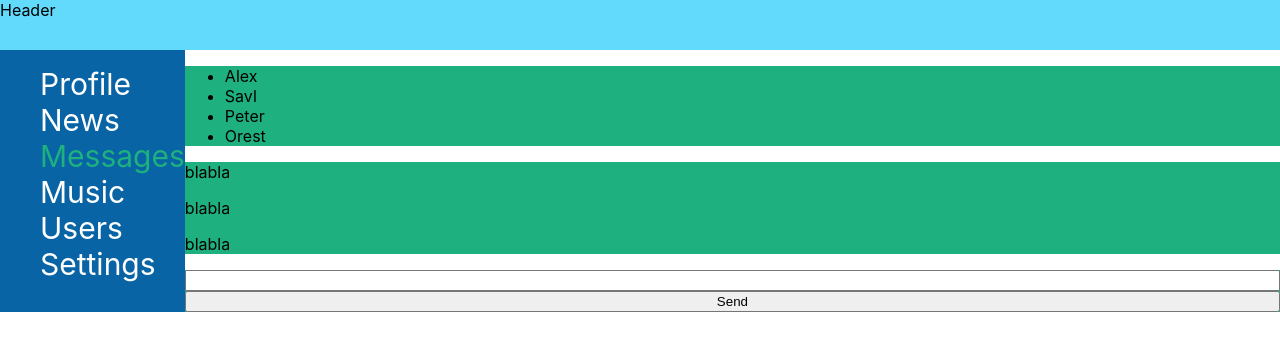
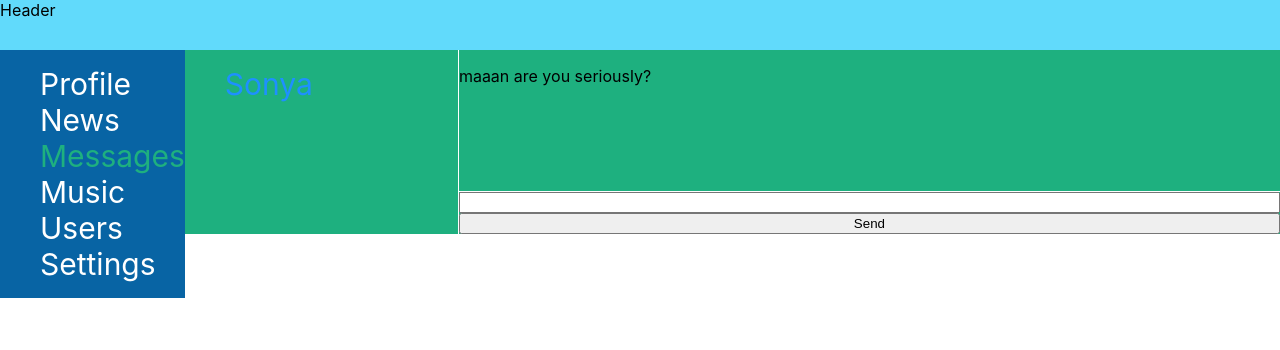
Before and after one commit to David-Bon/Social-network, a React (Create React App) app: page /dialogs in a window 1280 px wide. Shown: the top 350 px of the page. Built offline with nearby package versions, Linux system fonts and the light colour scheme.

Commit message:
"update 13.05"

```diff
--- a/src/App.js
+++ b/src/App.js
@@ -6,15 +6,15 @@ import Navbar from "./components/Navbar/navbar";
 import Dialogs from "./components/Dialogs/dialogs";
 import {BrowserRouter, Route} from "react-router-dom";
 
-const App = () => {
+const App = (props) => {
     return (
         <BrowserRouter>
             <div id="app-wrapper" className={s.appWrapper}>
                 <Header/>
                 <Navbar/>
                 <div className={s.content}>
-                    <Route path="/profile" component={Profile}/>
-                    <Route path="/dialogs" component={Dialogs}/>
+                    <Route exact path="/profile" render={()=> <Profile posts={props.state.posts}/>}/>
+                    <Route path="/dialogs" render={()=> <Dialogs peopleData={props.state.peopleData} messagesData={props.state.messagesData}/>}/>
                 </div>
 
             </div>
--- a/src/components/Dialogs/Messages/messages.jsx
+++ b/src/components/Dialogs/Messages/messages.jsx
@@ -1,11 +1,9 @@
 import React from "react";
 import s from './messages.module.css'
 
-const Messages = () => {
+const Messages = (props) => {
   return <div className={s.content}>
-<p>blabla</p>
-    <p>blabla</p>
-    <p>blabla</p>
+  <p>{props.message}</p>
   </div>
 };
 
--- a/src/components/Dialogs/People/people.jsx
+++ b/src/components/Dialogs/People/people.jsx
@@ -1,13 +1,12 @@
 import React from "react";
 import s from './people.module.css'
+import {NavLink} from "react-router-dom";
 
-const People = () => {
+const People = (props) => {
+ let path =  "/dialogs/"+props.id;
   return <div className={s.content}>
 <ul className={s.ul}>
-  <li>Alex</li>
-  <li>Savl</li>
-  <li>Peter</li>
-  <li>Orest</li>
+  <li><NavLink to={path} className={s.btnLink} activeClassName={s.active}>{props.name}</NavLink></li>
 </ul>
   </div>
 };
--- a/src/components/Dialogs/People/people.module.css
+++ b/src/components/Dialogs/People/people.module.css
@@ -2,3 +2,14 @@
     background-color: #1eb07f;
     grid-area: people;
 }
+.btnLink {
+    font-size: 30px;
+    text-decoration: none;
+    color: dodgerblue;
+}
+.active {
+    color: firebrick;
+}
+.ul {
+    list-style-type: none;
+}
--- a/src/components/Dialogs/dialogs.jsx
+++ b/src/components/Dialogs/dialogs.jsx
@@ -4,14 +4,17 @@ import People from "./People/people";
 import Messages from "./Messages/messages";
 import Newmessage from "./Newmessage/newmessage";
 
-const Dialogs = () => {
-  return <div className={s.gridContainer}>
-      <People/>
-   <Messages/>
-    <Newmessage/>
+const Dialogs = (props) => {
+
+    let messageElements = props.messagesData.map(el => <Messages message={el.message} id={el.id}/>);
+    let peopleElements = props.peopleData.map(el => <People id={el.id} name={el.name}/>);
+
+    return <div className={s.gridContainer}>
+        {peopleElements}
+        {messageElements}
+        <Newmessage/>
     </div>
 };
 
 
-
 export default Dialogs
--- a/src/components/Dialogs/dialogs.module.css
+++ b/src/components/Dialogs/dialogs.module.css
@@ -1,7 +1,11 @@
-.grid-container{
+.gridContainer{
     display: grid;
     grid-template-columns: 1fr 1fr 1fr 1fr;
     grid-template-rows: 1fr 1fr 1.3fr 0.7fr;
     gap: 1px 1px;
-    grid-template-areas: "people messages messages messages" "people messages messages messages" "people messages messages messages" "people newmessage newmessage newmessage";
+    grid-template-areas:
+            "people messages messages messages"
+            "people messages messages messages"
+            "people messages messages messages"
+            "people newmessage newmessage newmessage";
 }
--- a/src/components/Profile/Myposts/myposts.jsx
+++ b/src/components/Profile/Myposts/myposts.jsx
@@ -2,22 +2,16 @@ import React from "react";
 import s from './myposts.module.css'
 import Post from "../Post/post";
 
-const MyPosts = () => {
+const MyPosts = (props) => {
+
+let postsElements = props.posts.map(el => <Post text={el.text} likes={el.likes}/>);
     return <div>
-            <div>
                 <div className={s.inputGroup}>
                     <input className={s.formControl} type="text" placeholder="Default input"/>
                 </div>
                 <button className={s.inputGroupText}>Add</button>
-            </div>
-
-
             <div className={s.group}>
-                <Post/>
-                <Post/>
-                <Post/>
-                <Post/>
-
+                { postsElements }
             </div>
         </div>
 };
--- a/src/components/Profile/Post/post.jsx
+++ b/src/components/Profile/Post/post.jsx
@@ -1,14 +1,14 @@
 import React from "react";
 import s from './post.module.css'
 
-const Post = () => {
+const Post = (props) => {
     return (
         <div>
             <div className={s.card}>
                 <img  className={s.img} src="//venezuelaworkers.com/media/pic_folder/none/no-img.jpg" alt=""/>
                     <span>Fen</span>
-                    <span className={s.cardTitle}>Lorem ipsum dolor sit amet, consectetur adipisicing elit. Alias debitis quis rem. Corporis dignissimos doloremque esse, eveniet expedita fugit, molestias odio odit pariatur sed ut voluptas. Iste nobis odio odit. Lorem ipsum dolor sit amet, consectetur adipisicing elit. Animi, cumque ducimus excepturi facilis in ipsa ipsam sapiente. Adipisci debitis deleniti dolor eligendi voluptatibus? Aspernatur assumenda at dignissimos laboriosam minus nesciunt.</span>
-                       <span className={s.likes}>1 likes</span>
+                    <span className={s.cardTitle}>{props.text}</span>
+                       <span className={s.likes}>{props.likes} likes</span>
                        <button className={s.likeButton}>Like</button>
             </div>
         </div>
--- a/src/components/Profile/Post/post.module.css
+++ b/src/components/Profile/Post/post.module.css
@@ -19,21 +19,8 @@ margin: 120px 28px 16px 100px;
     width: 100px;
     height: 30px;
     border-radius: 10px;
-
-}
-
-.cardBody {
-
-}
-.cardHeader {
-
 }
 .cardTitle {
     margin-top: 50px;
     margin-left: 60px;
 }
-.likeCount {
-
-}
-.btn {
-}
--- a/src/components/Profile/profile.jsx
+++ b/src/components/Profile/profile.jsx
@@ -3,10 +3,10 @@ import s from './profile.module.css'
 import MyPosts from "./Myposts/myposts";
 import UserInfo from "./UserInfo/userinfo";
 
-const Profile = () => {
+const Profile = (props) => {
 return <div className={s.content}>
         <UserInfo/>
-        <MyPosts/>
+        <MyPosts posts={props.posts}/>
     </div>
 };
 
--- a/src/index.js
+++ b/src/index.js
@@ -3,8 +3,9 @@ import ReactDOM from 'react-dom';
 import './index.css';
 import App from './App';
 import * as serviceWorker from './serviceWorker'
+import state from "./redux/state";
 
-ReactDOM.render(<App />, document.getElementById('root')
+ReactDOM.render(<App  state={state}/>, document.getElementById('root')
 );
 
 // If you want your app to work offline and load faster, you can change
--- /dev/null
+++ b/src/redux/state.js
@@ -0,0 +1,25 @@
+import React from "react";
+
+const state = {
+    posts: [
+        {id: 1, text: "lorem ipsum", likes: 23},
+        {id: 2, text: "lorem ipsum sitr nskwq", likes: 12},
+        {id: 3, text: "djriq nfjzd qlssoe gntjd or eewfg s,rkvjt slnvje ", likes: 7},
+        {id: 4, text: "but i'm here right now right now just city in a wow", likes: 59},
+    ],
+ peopleData: [
+    {id: 1, name: "Alex"},
+    {id: 2, name: "Viktor"},
+    {id: 3, name: "Oleg"},
+    {id: 4, name: "Sonya"}
+],
+ messagesData: [
+    {id: 1, message: "hi how are you?"},
+    {id: 2, message: "i'm fine"},
+    {id: 3, message: "let's go outside"},
+    {id: 4, message: "no! Bill Gates create coronavirus!"},
+    {id: 5, message: "maaan are you seriously?"}
+]
+};
+
+export default state
```
